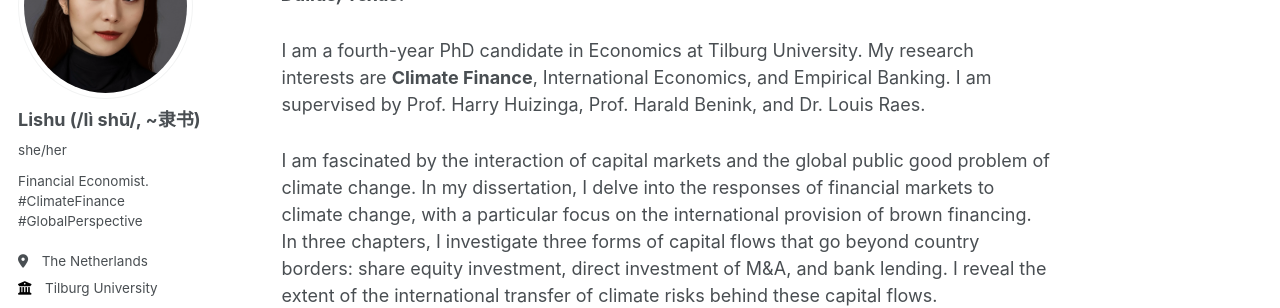
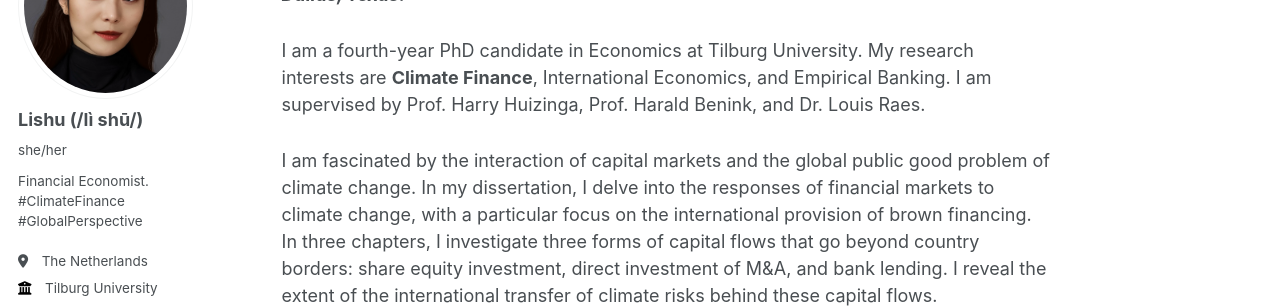
Before and after one commit to LishuZ/LishuZ.github.io, a Jekyll site: the page built from _pages/about.md, in a window 1280 px wide. Shown: the part 194-502 px from the top of the page. Built offline with Jekyll 4.4.1, drawn with Linux system fonts in a browser that asks for light colours; some web fonts are replaced.

Commit message:
Update _config.yml

```diff
--- a/_config.yml
+++ b/_config.yml
@@ -22,7 +22,7 @@ repository               : "LishuZ.github.io"
 author:
   # Biographic information
   avatar           : "ProfilePic.png"
-  name             : "Lishu (/lì shū/, ~隶书)"
+  name             : "Lishu (/lì shū/)"
   pronouns         : "she/her"  # example: "she/her"
   bio              : "Financial Economist. <br />   #ClimateFinance   <br />  #GlobalPerspective"
   location         : "The Netherlands"
```
